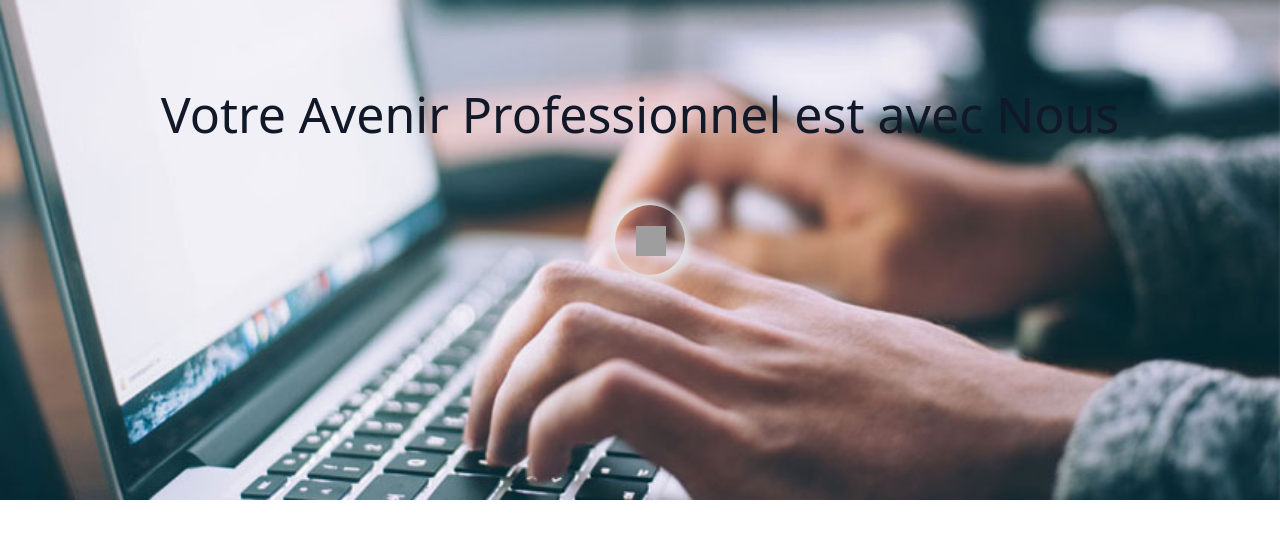
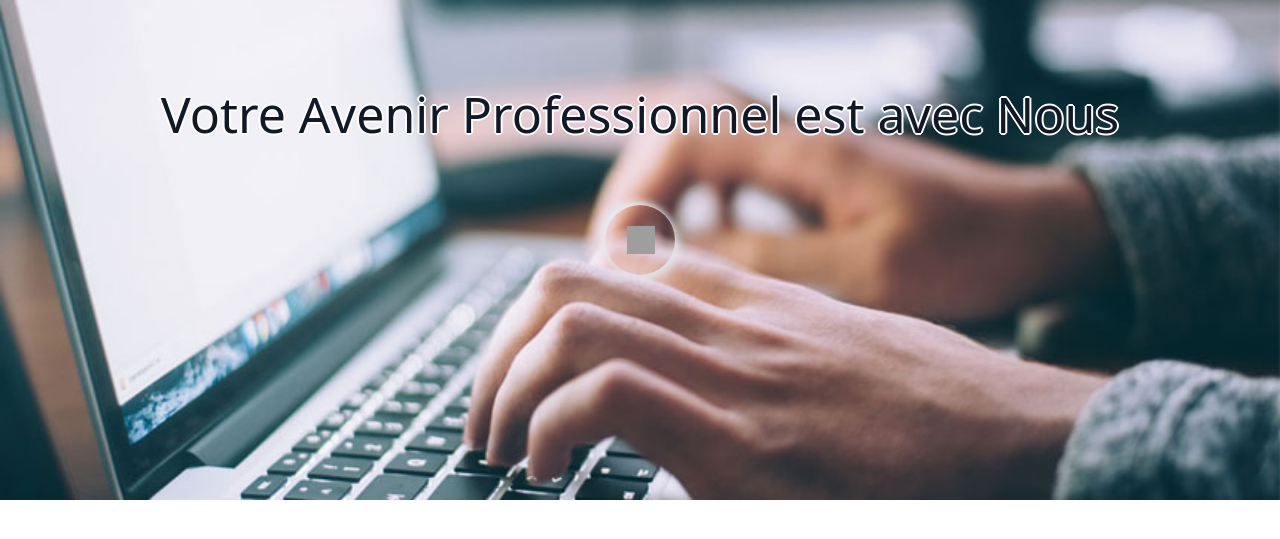
Before and after one commit to choco1/projet_jobFlow, a PHP site: page /templates/index.php in a window 1280 px wide. Shown: the part 80-619 px from the top of the page. Run offline with PHP 8.4, Linux system fonts and the light colour scheme; some web fonts are replaced; grey boxes are pictures that could not be loaded.

Commit message:
debug-button/title

```diff
--- a/assets/css/style.css
+++ b/assets/css/style.css
@@ -20,7 +20,14 @@
       height: 100vh;
       width: 100%;
   }
+  .login-user-bg {
+        background-color: #2a2a72;
+        background-image: linear-gradient(315deg, #2a2a72 0%, #009ffd 74%);
+    }
 
+  h1 {
+      text-shadow: 2px 0 0 #fff, -2px 0 0 #fff, 0 2px 0 #fff, 0 -2px 0 #fff, 1px 1px #fff, -1px -1px 0 #fff, 1px -1px 0 #fff, -1px 1px 0 #fff;
+  }
 
   .btn1 {
       outline: none;
@@ -31,10 +38,10 @@
       display: none;
   }
   .iconSearch {
-      margin-left: 21px;
+      margin-left: 22px;
       margin-top: 21px;
-      width: 30px;
-      height: 30px;
+      width: 28px;
+      height: 28px;
   }
 
   .box {
@@ -42,7 +49,7 @@
       top: 40%;
       left: 50%;
       transform: translate(-50%, -50%);
-      width: 90px;
+      width: 70px;
       height: 70px;
       transition: .5s;
       display: flex;
@@ -62,7 +69,7 @@
       background-color: #60A5FA;
       box-shadow: -10px -10px 30px #e4ebf0,
       5px 5px 15px #cacfd8;
-      transform: scale(1.1);
+      transform: scale(1.2);
   }
    .box input {
        width: 100%;
```
Also changed, not shown: templates/login-user.php (+2 -8 lines).
